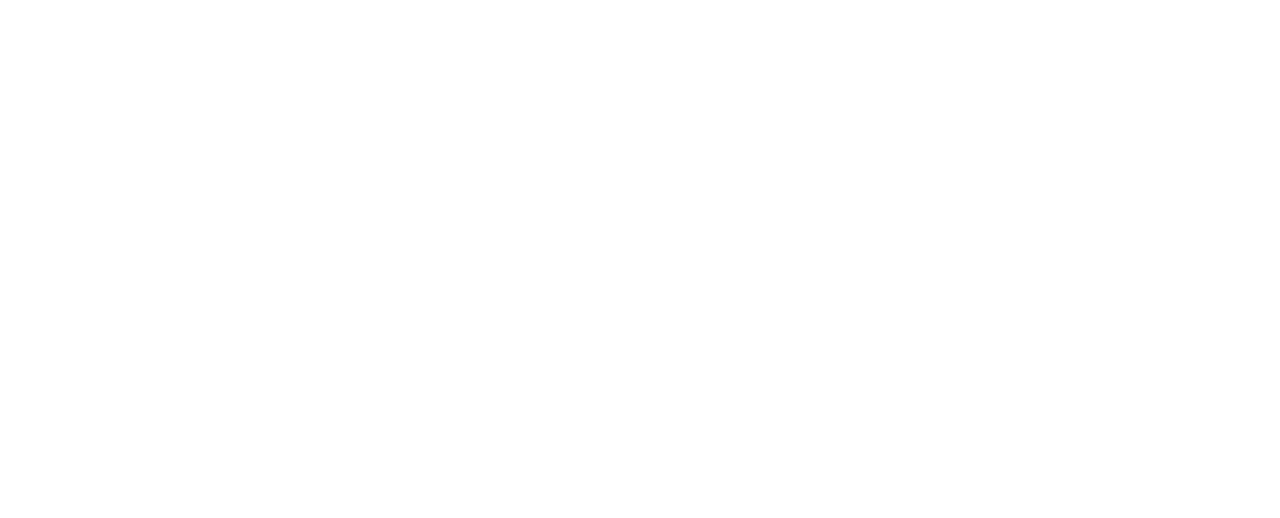
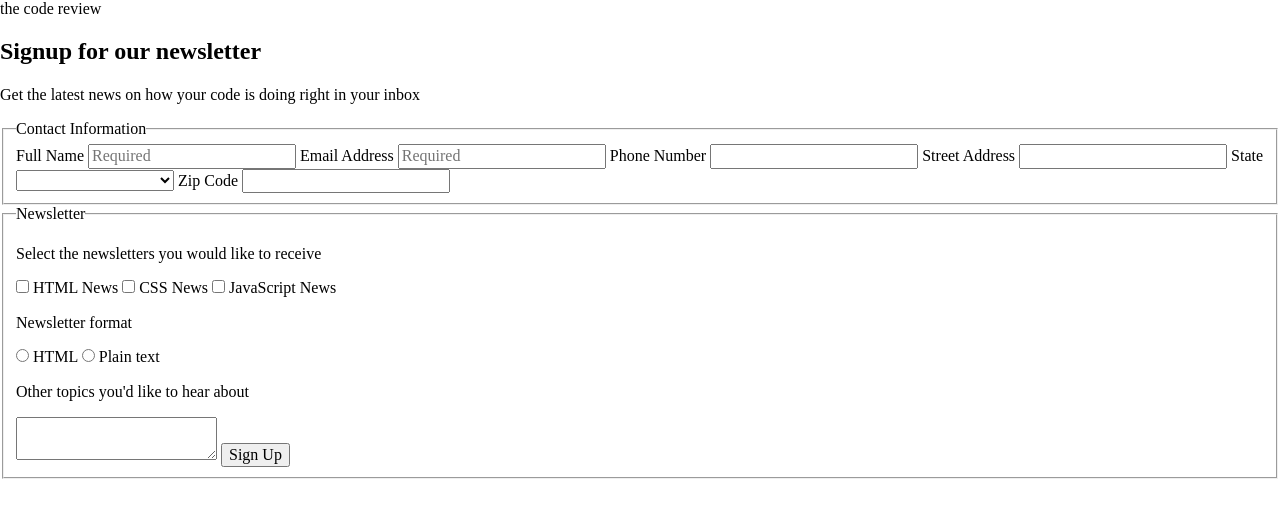
Before and after one commit to StarlightDebugger/registration-form, a plain HTML site: page index.html in a window 1280 px wide. Drawn offline with Linux system fonts and the light colour scheme.

Commit message:
initial HTML for form, fieldsets etc. No stying yet

```diff
--- a/index.html
+++ b/index.html
@@ -1,8 +1,116 @@
 <!DOCTYPE html>
   <head>
-    <meta name="viewport" content="width=device-width, initial-scale=1">
+    <head>
+      <meta charset="UTF-8">
+      <meta name="viewport" content="width=device-width, initial-scale=1.0">
+      <link rel="preconnect" href="https://fonts.googleapis.com">
+      <link rel="preconnect" href="https://fonts.gstatic.com" crossorigin>
+      <link href="https://fonts.googleapis.com/css2?family=Open+Sans:ital,wght@0,300..800;1,300..800&display=swap" rel="stylesheet">
+      <link href="normalize.css" rel="stylesheet">
+      <link href="styles.css" rel="stylesheet">
+      <title>Responsive Form</title>
+  </head>
   </head>
   <body>
+    <div class="container">
+      <header>the code review</header>
+      <section class="welcome">
+        <h2>Signup for our newsletter</h2>
+        <p>Get the latest news on how your code is doing right in your inbox</p>
+      </section>
+      <form method="POST">
+        <fieldset>
+          <legend>Contact Information</legend>
+          <label for="fname">Full Name</label>
+          <input type="text" id="fname" name="fname" placeholder="Required" required>
+          <label for="email">Email Address</label>
+          <input type="email" id="email" name="email" placeholder="Required" required>
+          <label for="phone">Phone Number</label>
+          <input type="phone" id="phone" name="phone">
+          <label for="address">Street Address</label>
+          <input type="text" id="address" name="address">
+          <label for="state">State</label>
+          <!-- This select list was taken from https://www.freeformatter.com/usa-state-list-html-select.html -->
+          <select id="state" name="state">
+            <!-- Taken from https://stackoverflow.com/questions/8605516/set-the-select-option-as-blank-as-default-in-html-select-element -->
+            <option disabled selected value></option>
+            <!-- End borrowed code for no option by default -->
+            <option value="AL">Alabama</option>
+            <option value="AK">Alaska</option>
+            <option value="AZ">Arizona</option>
+            <option value="AR">Arkansas</option>
+            <option value="CA">California</option>
+            <option value="CO">Colorado</option>
+            <option value="CT">Connecticut</option>
+            <option value="DE">Delaware</option>
+            <option value="DC">District Of Columbia</option>
+            <option value="FL">Florida</option>
+            <option value="GA">Georgia</option>
+            <option value="HI">Hawaii</option>
+            <option value="ID">Idaho</option>
+            <option value="IL">Illinois</option>
+            <option value="IN">Indiana</option>
+            <option value="IA">Iowa</option>
+            <option value="KS">Kansas</option>
+            <option value="KY">Kentucky</option>
+            <option value="LA">Louisiana</option>
+            <option value="ME">Maine</option>
+            <option value="MD">Maryland</option>
+            <option value="MA">Massachusetts</option>
+            <option value="MI">Michigan</option>
+            <option value="MN">Minnesota</option>
+            <option value="MS">Mississippi</option>
+            <option value="MO">Missouri</option>
+            <option value="MT">Montana</option>
+            <option value="NE">Nebraska</option>
+            <option value="NV">Nevada</option>
+            <option value="NH">New Hampshire</option>
+            <option value="NJ">New Jersey</option>
+            <option value="NM">New Mexico</option>
+            <option value="NY">New York</option>
+            <option value="NC">North Carolina</option>
+            <option value="ND">North Dakota</option>
+            <option value="OH">Ohio</option>
+            <option value="OK">Oklahoma</option>
+            <option value="OR">Oregon</option>
+            <option value="PA">Pennsylvania</option>
+            <option value="RI">Rhode Island</option>
+            <option value="SC">South Carolina</option>
+            <option value="SD">South Dakota</option>
+            <option value="TN">Tennessee</option>
+            <option value="TX">Texas</option>
+            <option value="UT">Utah</option>
+            <option value="VT">Vermont</option>
+            <option value="VA">Virginia</option>
+            <option value="WA">Washington</option>
+            <option value="WV">West Virginia</option>
+            <option value="WI">Wisconsin</option>
+            <option value="WY">Wyoming</option>
+          </select>
+          <!-- End borrowed code for state select -->
+          <label for="zipcode">Zip Code</label>
+          <input type="text" id="zipcode" name="zipcode">
+        </fieldset>
+        <fieldset>
+          <legend>Newsletter</legend>
+          <p>Select the newsletters you would like to receive</p>
+          <input type="checkbox" id="htmlnews" name="newstype">
+          <label for="htmlnews">HTML News</label>
+          <input type="checkbox" id="cssnews" name="newstype">
+          <label for="cssnews">CSS News</label>
+          <input type="checkbox" id="jsnews" name="newstype">
+          <label for="jsnews">JavaScript News</label>
+          <p>Newsletter format</p>
+          <input type="radio" id="htmlformat" name="formattype">
+          <label for="htmlformat">HTML</label>
+          <input type="radio" id="ptextformat" name="formattype">
+          <label for="ptextformat">Plain text</label>
+          <p>Other topics you'd like to hear about</p>
+          <textarea></textarea>
+          <button type="submit">Sign Up</button>
+        </fieldset>
+      </form>
+    </div>
     <footer>
     </footer>
   </body>
```
